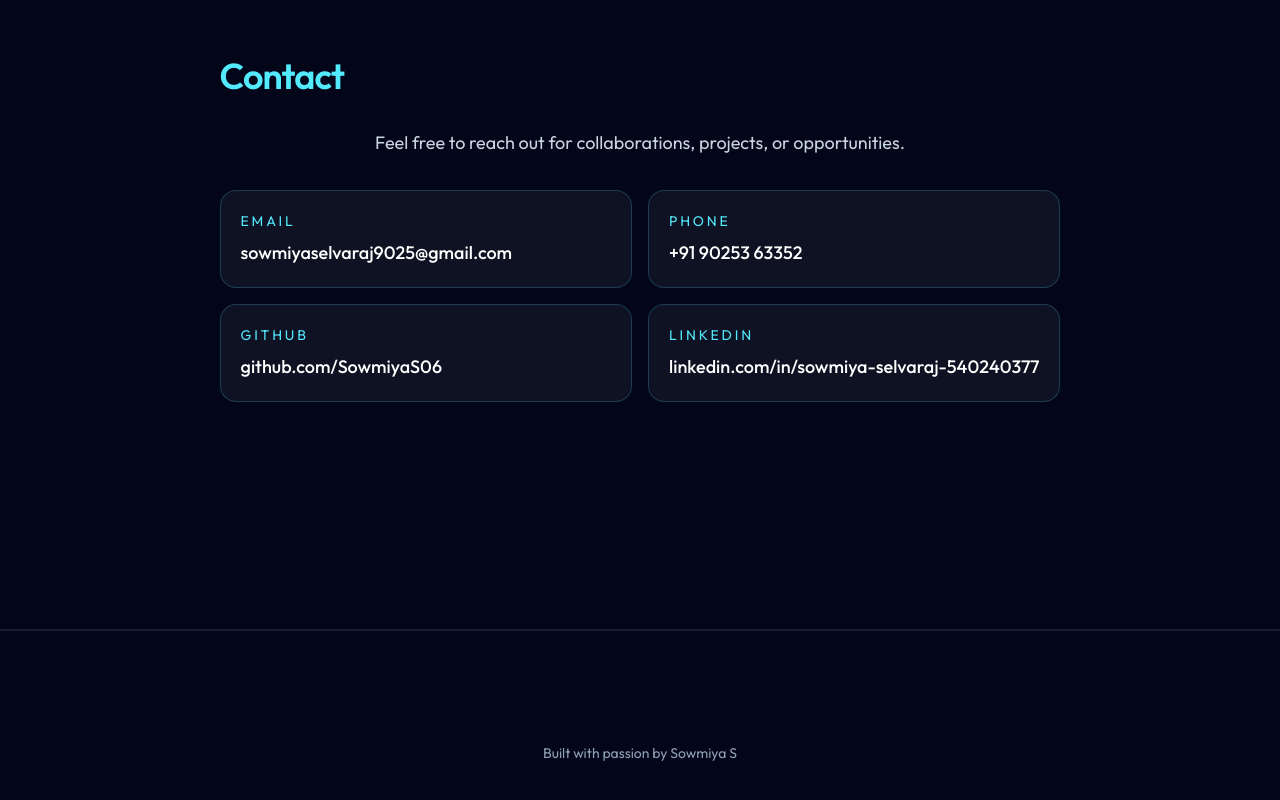
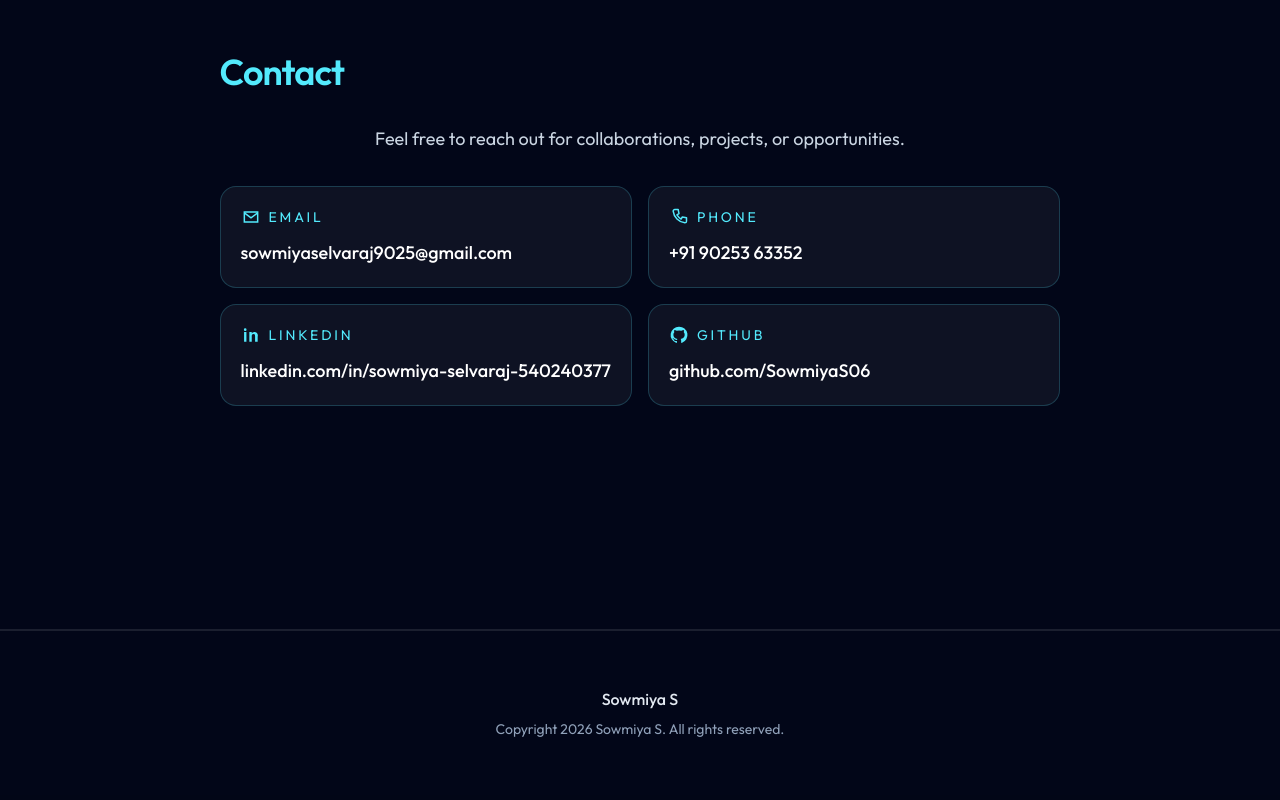
Before and after one commit to SowmiyaS06/portfolio01, a React (Vite) app: page / in a window 1280 px wide. Shown: the part 5660-6460 px from the top of the page. Built offline with nearby package versions, Linux system fonts and the light colour scheme.

Commit message:
Refine contact section with icons and clean footer

```diff
--- a/src/components/sections/ContactSection.tsx
+++ b/src/components/sections/ContactSection.tsx
@@ -1,6 +1,57 @@
 import Section from '../Section'
 
 function ContactSection() {
+  const contactItems = [
+    {
+      label: 'Email',
+      value: 'sowmiyaselvaraj9025@gmail.com',
+      href: 'mailto:sowmiyaselvaraj9025@gmail.com',
+      icon: (
+        <svg viewBox="0 0 24 24" className="h-5 w-5" fill="none" aria-hidden="true">
+          <path d="M4 6h16v12H4z" stroke="currentColor" strokeWidth="1.8" />
+          <path d="m4 7 8 6 8-6" stroke="currentColor" strokeWidth="1.8" />
+        </svg>
+      ),
+    },
+    {
+      label: 'Phone',
+      value: '+91 90253 63352',
+      href: 'tel:+919025363352',
+      icon: (
+        <svg viewBox="0 0 24 24" className="h-5 w-5" fill="none" aria-hidden="true">
+          <path
+            d="M7 3h4l1 5-2.5 1.5a16 16 0 0 0 5 5L16 12l5 1v4c0 1-1 2-2 2A16 16 0 0 1 5 5c0-1 1-2 2-2Z"
+            stroke="currentColor"
+            strokeWidth="1.8"
+            strokeLinejoin="round"
+          />
+        </svg>
+      ),
+    },
+    {
+      label: 'LinkedIn',
+      value: 'linkedin.com/in/sowmiya-selvaraj-540240377',
+      href: 'https://www.linkedin.com/in/sowmiya-selvaraj-540240377/',
+      external: true,
+      icon: (
+        <svg viewBox="0 0 24 24" className="h-5 w-5" fill="currentColor" aria-hidden="true">
+          <path d="M6.5 8.5H3.7V20h2.8V8.5ZM5.1 7.2A1.6 1.6 0 1 0 5 4a1.6 1.6 0 0 0 .1 3.2ZM20.3 13.4c0-3.3-1.8-4.9-4.2-4.9-1.9 0-2.8 1.1-3.2 1.8v-1.8H10V20h2.9v-6c0-1.6.3-3.1 2.2-3.1 1.8 0 1.8 1.7 1.8 3.2V20H20v-6.6Z" />
+        </svg>
+      ),
+    },
+    {
+      label: 'GitHub',
+      value: 'github.com/SowmiyaS06',
+      href: 'https://github.com/SowmiyaS06',
+      external: true,
+      icon: (
+        <svg viewBox="0 0 24 24" className="h-5 w-5" fill="currentColor" aria-hidden="true">
+          <path d="M12 2a10 10 0 0 0-3.2 19.5c.5 0 .7-.2.7-.5v-1.8c-2.9.6-3.5-1.2-3.5-1.2-.5-1.1-1.2-1.4-1.2-1.4-1-.7.1-.7.1-.7 1 .1 1.6 1.1 1.6 1.1 1 .1 2.4.9 3 .9.1-.6.4-1 .7-1.2-2.4-.3-4.9-1.2-4.9-5.2 0-1.1.4-2 1.1-2.7-.1-.3-.5-1.3.1-2.8 0 0 .9-.3 2.9 1a10 10 0 0 1 5.3 0c2-1.3 2.9-1 2.9-1 .6 1.5.2 2.5.1 2.8.7.7 1.1 1.6 1.1 2.7 0 4-2.5 4.9-4.9 5.2.4.3.7.9.7 1.8V21c0 .3.2.5.7.5A10 10 0 0 0 12 2Z" />
+        </svg>
+      ),
+    },
+  ]
+
   return (
     <Section
       id="contact"
@@ -13,38 +64,21 @@ function ContactSection() {
           Feel free to reach out for collaborations, projects, or opportunities.
         </p>
         <div className="grid gap-4 md:grid-cols-2">
-          <a
-            href="mailto:sowmiyaselvaraj9025@gmail.com"
-            className="rounded-2xl border border-cyan-300/20 bg-white/5 p-5 text-left transition-all duration-300 hover:-translate-y-1 hover:border-cyan-300/40 hover:bg-white/10"
-          >
-            <p className="text-sm uppercase tracking-[0.2em] text-cyan-300">Email</p>
-            <p className="mt-2 text-lg font-medium text-white">sowmiyaselvaraj9025@gmail.com</p>
-          </a>
-          <a
-            href="tel:+919025363352"
-            className="rounded-2xl border border-cyan-300/20 bg-white/5 p-5 text-left transition-all duration-300 hover:-translate-y-1 hover:border-cyan-300/40 hover:bg-white/10"
-          >
-            <p className="text-sm uppercase tracking-[0.2em] text-cyan-300">Phone</p>
-            <p className="mt-2 text-lg font-medium text-white">+91 90253 63352</p>
-          </a>
-          <a
-            href="https://github.com/SowmiyaS06"
-            target="_blank"
-            rel="noreferrer"
-            className="rounded-2xl border border-cyan-300/20 bg-white/5 p-5 text-left transition-all duration-300 hover:-translate-y-1 hover:border-cyan-300/40 hover:bg-white/10"
-          >
-            <p className="text-sm uppercase tracking-[0.2em] text-cyan-300">GitHub</p>
-            <p className="mt-2 text-lg font-medium text-white">github.com/SowmiyaS06</p>
-          </a>
-          <a
-            href="https://www.linkedin.com/in/sowmiya-selvaraj-540240377/"
-            target="_blank"
-            rel="noreferrer"
-            className="rounded-2xl border border-cyan-300/20 bg-white/5 p-5 text-left transition-all duration-300 hover:-translate-y-1 hover:border-cyan-300/40 hover:bg-white/10"
-          >
-            <p className="text-sm uppercase tracking-[0.2em] text-cyan-300">LinkedIn</p>
-            <p className="mt-2 text-lg font-medium text-white">linkedin.com/in/sowmiya-selvaraj-540240377</p>
-          </a>
+          {contactItems.map((item) => (
+            <a
+              key={item.label}
+              href={item.href}
+              target={item.external ? '_blank' : undefined}
+              rel={item.external ? 'noreferrer' : undefined}
+              className="rounded-2xl border border-cyan-300/20 bg-white/5 p-5 text-left transition-all duration-300 hover:-translate-y-1 hover:border-cyan-300/40 hover:bg-white/10"
+            >
+              <div className="flex items-center gap-2 text-cyan-300">
+                {item.icon}
+                <p className="text-sm uppercase tracking-[0.2em]">{item.label}</p>
+              </div>
+              <p className="mt-3 break-all text-base font-medium text-white sm:text-lg">{item.value}</p>
+            </a>
+          ))}
         </div>
       </div>
     </Section>
--- a/src/components/sections/FooterSection.tsx
+++ b/src/components/sections/FooterSection.tsx
@@ -1,8 +1,11 @@
 function FooterSection() {
+  const currentYear = new Date().getFullYear()
+
   return (
     <footer id="footer" className="w-full border-t border-white/10 bg-slate-950">
-      <div className="mx-auto max-w-5xl px-6 py-20 text-center text-sm text-slate-400 md:px-12 md:py-28 lg:px-20">
-        Built with passion by Sowmiya S
+      <div className="mx-auto max-w-5xl space-y-2 px-6 py-12 text-center text-sm text-slate-400 md:px-12 md:py-14 lg:px-20">
+        <p className="text-base font-medium text-slate-200">Sowmiya S</p>
+        <p>Copyright {currentYear} Sowmiya S. All rights reserved.</p>
       </div>
     </footer>
   )
```
